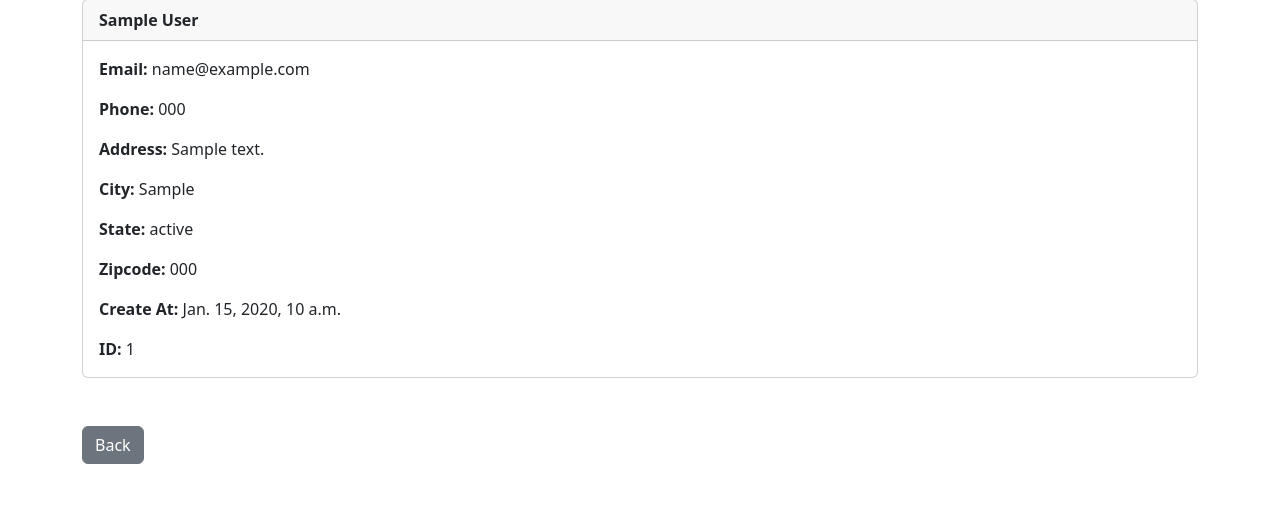
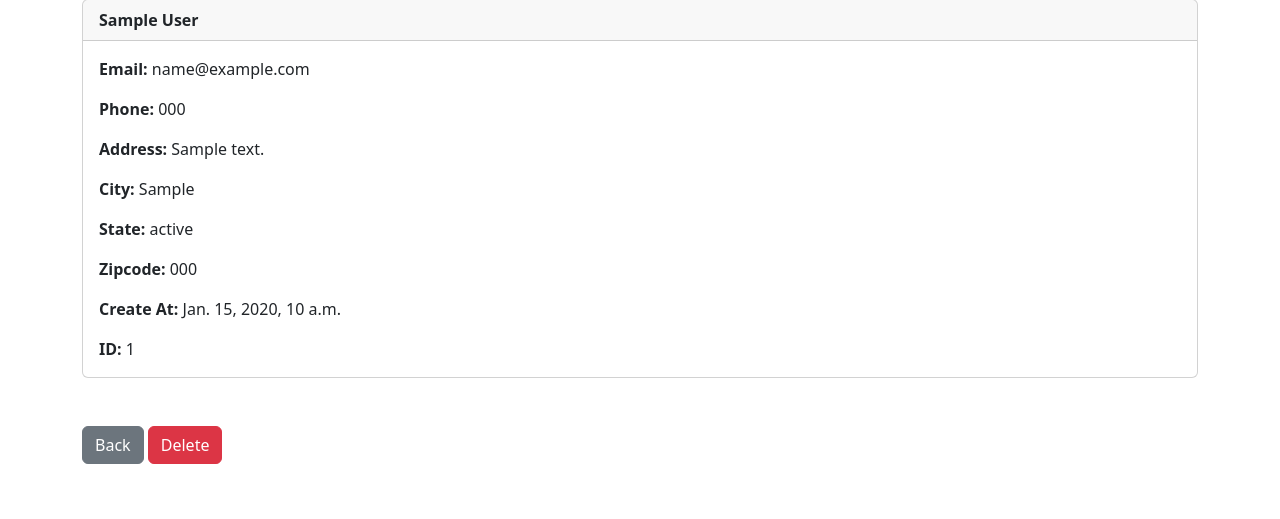
Before and after one commit to chaitra-adiga/breast_cancer_dj, a Django app: page /record/1 in a window 1280 px wide. Shown: the part 81-600 px from the top of the page. Run offline with Django 5.2, Linux system fonts and the light colour scheme; a user stored in the database is signed in; tables that the repository leaves empty hold one stand-in row (values such as "Sample post").

Commit message:
Delete record

```diff
--- a/website/templates/record.html
+++ b/website/templates/record.html
@@ -33,5 +33,5 @@
 
 <br /><br />
 <a href="{% url 'home' %}" class="btn btn-secondary">Back</a>
-
+<a href="{% url 'delete_record' customer_record.id %}" class="btn btn-danger">Delete</a>
 {% endblock %}
--- a/website/urls.py
+++ b/website/urls.py
@@ -9,5 +9,6 @@ urlpatterns=[
     path('register/',views.register_user,name='register'),
     path('logout/',views.logout_view),
     path('record/<int:pk>',views.customer_record ,name='record'),
-    #path('delete_record/<int:pk>',views.delete_record,name='delete_record'),
+    path('delete_record/<int:pk>',views.delete_record,name='delete_record'),
+
 ]
--- a/website/views.py
+++ b/website/views.py
@@ -59,3 +59,15 @@ def customer_record(request,pk):
 	else:
 		messages.success(request,'You are not logged in')
 		return redirect('home')
+
+
+def delete_record(request,pk):
+	if request.user.is_authenticated:
+		#look up records
+		customer_record=Record.objects.get(id=pk)
+		customer_record.delete()
+		messages.success(request,'Record Deleted Successfully ...')
+		return redirect('home')
+	else:
+		messages.success(request,'You are not logged in')
+		return redirect('home')
```
